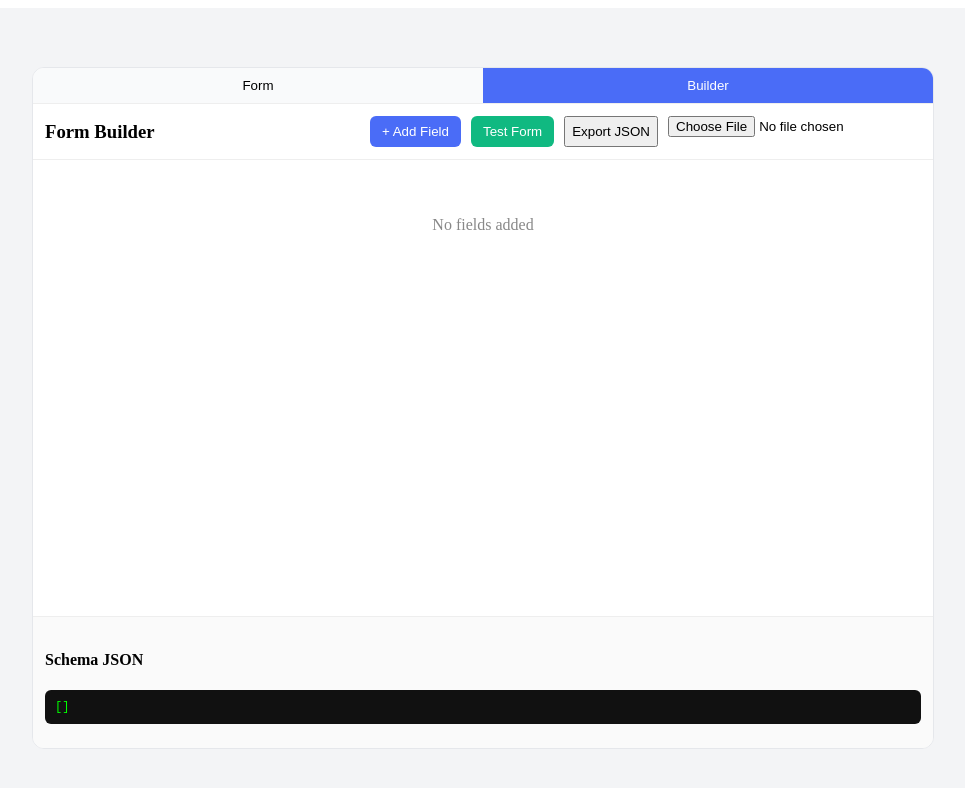
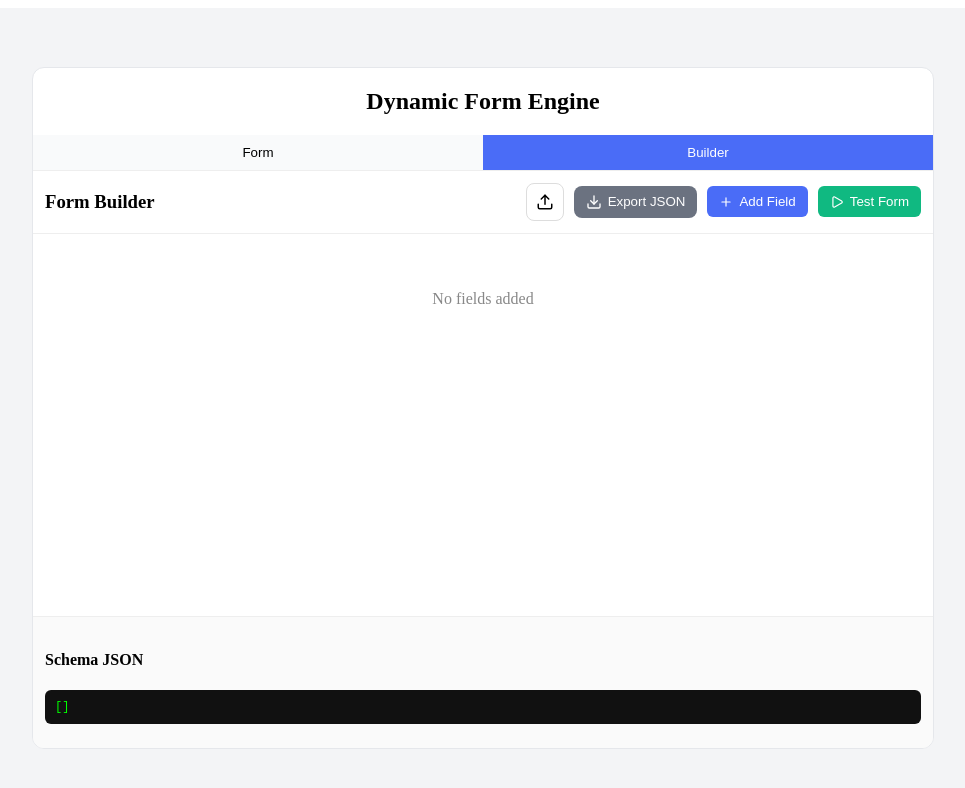
Before and after one commit to Pratikshya-N/form-engine, a React (Vite) app: page / in a window 1280 px wide. Both pictures are taken after a click on the button "Builder". Shown: the top 788 px of the page, without its empty margins (157-1122 px from the left). Built offline with nearby package versions, Linux system fonts and the light colour scheme.

Commit message:
feat: make form engine API-driven with dynamic schema

```diff
--- a/package.json
+++ b/package.json
@@ -14,6 +14,7 @@
     "@emotion/styled": "^11.14.1",
     "@hookform/resolvers": "^5.2.2",
     "@mui/material": "^9.0.0",
+    "lucide-react": "^1.14.0",
     "react": "^19.2.5",
     "react-dom": "^19.2.5",
     "react-hook-form": "^7.73.1",
--- a/src/App.tsx
+++ b/src/App.tsx
@@ -2,17 +2,19 @@ import { useState } from "react";
 import FormRenderer from "./components/FormRenderer";
 import { appStyles } from "./styles/formStyles";
 import FormBuilder from "./builder/FormBuilder";
+import type { Field } from "./types/formTypes";
 
-export default function App() {
+type View = "form" | "builder";
 
-  const [activeView, setActiveView] = useState<"form" | "builder">("form");
+const App = () => {
+  const [schema, setSchema] = useState<Field[]>([]);
+  const [activeView, setActiveView] = useState<View>("form");
 
   return (
-
     <div style={appStyles.container}>
       <div style={appStyles.card}>
-
-        {/* Top Switch */}
+        <h2 style={{textAlign: "center"}}>Dynamic Form Engine</h2>
+        {/* SWITCH BUTTONS */}
         <div style={appStyles.switchContainer}>
           <button
             style={{
@@ -35,16 +37,24 @@ export default function App() {
           </button>
         </div>
 
-        {/* CONTENT AREA (shared for both) */}
+        {/* VIEWS */}
         <div style={appStyles.content}>
-          {activeView === "form" ? (
-            <FormRenderer />
-          ) : (
-            <FormBuilder />
+          {activeView === "builder" && (
+            <FormBuilder
+              schema={schema}
+              setSchema={setSchema}
+            />
+          )}
+
+          {activeView === "form" && (
+            <FormRenderer
+              externalSchema={schema}
+            />
           )}
         </div>
-
       </div>
     </div>
   );
-}
+};
+
+export default App;
--- a/src/builder/FormBuilder.tsx
+++ b/src/builder/FormBuilder.tsx
@@ -1,16 +1,31 @@
-import { useState } from "react";
+import { useState, useEffect } from "react";
 import FieldEditor from "./FieldEditor";
 import type { Field } from "../types/formTypes";
 import { builderStyles } from "../styles/formStyles";
 import { useSnackbar } from "../context/SnackbarContext";
 import FormRenderer from "../components/FormRenderer";
+import { Upload, Download, Plus, Play, X } from "lucide-react";
 
+type Mode = "edit" | "test";
 
-const FormBuilder = () => {
-  const [fields, setFields] = useState<Field[]>([]);
-  const [showTest, setShowTest] = useState(false);
+interface Props {
+  schema: Field[];
+  setSchema: (data: Field[]) => void;
+}
+
+const FormBuilder = ({ schema, setSchema }: Props) => {
+  const [fields, setFields] = useState<Field[]>(schema || []);
+  const [mode, setMode] = useState<Mode>("edit");
 
   const { showMessage } = useSnackbar();
+
+  useEffect(() => {
+    setFields(schema);
+  }, [schema]);
+
+  useEffect(() => {
+    setSchema(fields);
+  }, [fields]);
 
   const addField = () => {
     setFields((prev) => [
@@ -27,36 +42,33 @@ const FormBuilder = () => {
     ]);
   };
 
-  const updateField = (index: number, updated: any) => {
+  const updateField = (index: number, updated: Field) => {
     const newFields = [...fields];
     newFields[index] = updated;
     setFields(newFields);
   };
 
   const deleteField = (index: number) => {
-    const newFields = fields.filter((_, i) => i !== index);
-    setFields(newFields);
+    setFields(fields.filter((_, i) => i !== index));
   };
 
   const handleTest = () => {
-    const validFields = fields.filter(
-      (f) => f.name && f.label
-    );
+    const validFields = fields.filter(f => f.name && f.label);
 
     if (!validFields.length) {
       showMessage("Add at least one valid field", "error");
       return;
     }
 
-    setShowTest(true);
+    setMode("test");
   };
 
   const handleExport = () => {
-    const dataStr = JSON.stringify(fields, null, 2);
+    const blob = new Blob([JSON.stringify(fields, null, 2)], {
+      type: "application/json"
+    });
 
-    const blob = new Blob([dataStr], { type: "application/json" });
     const url = URL.createObjectURL(blob);
-
     const a = document.createElement("a");
     a.href = url;
     a.download = "form-schema.json";
@@ -75,13 +87,27 @@ const FormBuilder = () => {
       try {
         const parsed = JSON.parse(event.target?.result as string);
 
-        // basic validation
         if (!Array.isArray(parsed)) {
-          throw new Error("Invalid schema format");
+          throw new Error("Invalid schema");
         }
 
-        setFields(parsed);
-      } catch (err) {
+        // ✅ Merge without duplicates (by name)
+        const merged = [...fields];
+
+        parsed.forEach((newField) => {
+          const exists = merged.some(
+            (f) => f.name === newField.name
+          );
+
+          if (!exists) {
+            merged.push(newField);
+          }
+        });
+
+        setFields(merged);
+        showMessage("Schema merged successfully", "success");
+
+      } catch {
         showMessage("Invalid JSON file", "error");
       }
     };
@@ -91,38 +117,66 @@ const FormBuilder = () => {
 
   return (
     <div style={builderStyles.panel}>
+
+      {/* ✅ HEADER */}
       <div style={builderStyles.header}>
         <h3 style={builderStyles.title}>Form Builder</h3>
 
-        <div style={{ display: "flex", gap: 10 }}>
-          <button onClick={addField} style={builderStyles.addBtn}>
-            + Add Field
+        <div style={builderStyles.actions}>
+
+          {/* ✅ Import Icon */}
+          <label style={builderStyles.iconBtn}>
+            <Upload size={18} />
+            <input
+              type="file"
+              accept="application/json"
+              onChange={handleImport}
+              style={{ display: "none" }}
+            />
+          </label>
+
+          {/* ✅ Export Button */}
+          <button
+            onClick={handleExport}
+            style={builderStyles.exportBtn}
+          >
+            <Download size={16} />
+            Export JSON
           </button>
 
-          <button onClick={handleTest} style={builderStyles.testBtn}>
+          {/* ✅ Add Field */}
+          <button
+            onClick={addField}
+            style={builderStyles.addBtn}
+          >
+            <Plus size={14} />
+            Add Field
+          </button>
+
+          {/* ✅ Test Form */}
+          <button
+            onClick={handleTest}
+            style={builderStyles.testBtn}
+          >
+            <Play size={14} />
             Test Form
           </button>
 
-          {showTest && (
-            <div style={{ marginTop: 20 }}>
-              <h3>Test Form</h3>
-
-              <FormRenderer externalSchema={fields} />
-
-              <button onClick={() => setShowTest(false)}>
-                Close Test
+          {/* ✅ Close Icon (only in test mode) */}
+          {mode === "test" && (
+            <button
+              onClick={() => setMode("edit")}
+              style={builderStyles.closeIcon}
+            >
+              <X size={18} />
             </button>
-            </div>
           )}
-
-          <button onClick={handleExport}>
-            Export JSON
-          </button>
-
-          <input type="file" accept="application/json" onChange={handleImport} />
         </div>
       </div>
 
+      {/* ✅ BODY SWITCH */}
+      {mode === "edit" ? (
+        <>
           <div style={builderStyles.panelBody}>
             {fields.length === 0 ? (
               <div style={builderStyles.emptyState}>
@@ -134,20 +188,25 @@ const FormBuilder = () => {
                   key={i}
                   field={field}
                   allFields={fields}
-              onChange={(updated: any) => updateField(i, updated)}
+                  onChange={(updated) => updateField(i, updated)}
                   onDelete={() => deleteField(i)}
                 />
               ))
             )}
           </div>
 
-      {/* JSON Preview */}
           <div style={builderStyles.jsonBox}>
             <h4>Schema JSON</h4>
             <pre style={builderStyles.jsonPreview}>
               {JSON.stringify(fields, null, 2)}
             </pre>
           </div>
+        </>
+      ) : (
+        <div style={builderStyles.testContainer}>
+          <FormRenderer externalSchema={fields} isTestMode={true}/>
+        </div>
+      )}
     </div>
   );
 };
--- a/src/hooks/useFormEngine.ts
+++ b/src/hooks/useFormEngine.ts
@@ -19,6 +19,7 @@ export const useFormEngine = () => {
         getValues,
         trigger,
         reset,
+        watch,
         formState: { errors }
     } = form;
 
@@ -74,6 +75,7 @@ export const useFormEngine = () => {
         getValues,
         trigger,
         reset,
+        watch,
         errors,
         schema,
         onSubmit
--- a/src/styles/formStyles.ts
+++ b/src/styles/formStyles.ts
@@ -96,6 +96,15 @@ export const formStyles: Record<string, CSSProperties> = {
     borderRadius: "6px",
     cursor: "pointer",
     marginBottom: "10px"
+  },
+  submitBtnDisabled: {
+    backgroundColor: "#ccc",
+    color: "#666",
+    cursor: "not-allowed",
+    border: "none",
+    padding: "10px 16px",
+    borderRadius: 6,
+    // opacity: 0.7
   }
 };
 
@@ -112,23 +121,6 @@ export const builderStyles: Record<string, CSSProperties> = {
     overflowY: "auto",
     padding: 16,
   },
-
-  // container: {
-  //   height: "80vh",
-  //   display: "flex",
-  //   justifyContent: "center",
-  // },
-
-  // panel: {
-  //   width: "100%",
-  //   maxWidth: 800,
-  //   display: "flex",
-  //   flexDirection: "column",
-  //   border: "1px solid #e5e7eb",
-  //   borderRadius: 10,
-  //   background: "#fff",
-  //   overflow: "hidden",
-  // },
 
   header: {
     padding: 12,
@@ -149,6 +141,10 @@ export const builderStyles: Record<string, CSSProperties> = {
     padding: "8px 12px",
     borderRadius: 6,
     cursor: "pointer",
+    display: "flex",
+    alignItems: "center",
+    gap: "6px",
+    fontWeight: 500
   },
 
   testBtn: {
@@ -158,13 +154,55 @@ export const builderStyles: Record<string, CSSProperties> = {
     padding: "8px 12px",
     borderRadius: 6,
     cursor: "pointer",
+    display: "flex",
+    alignItems: "center",
+    gap: "6px",
+    fontWeight: 500
   },
 
-  // panelBody: {
-  //   flex: 1,
-  //   overflowY: "auto",
-  //   padding: 12,
-  // },
+  actions: {
+    display: "flex",
+    alignItems: "center",
+    gap: "10px"
+  },
+
+  iconBtn: {
+    display: "flex",
+    alignItems: "center",
+    justifyContent: "center",
+    width: "36px",
+    height: "36px",
+    borderRadius: "8px",
+    border: "1px solid #ddd",
+    cursor: "pointer",
+    background: "#fff"
+  },
+
+  exportBtn: {
+    display: "flex",
+    alignItems: "center",
+    gap: "6px",
+    padding: "8px 12px",
+    borderRadius: "8px",
+    border: "none",
+    cursor: "pointer",
+    background: "#6b7280", // ✅ neutral grey
+    color: "#fff",
+    fontWeight: 500
+  },
+
+  closeIcon: {
+    display: "flex",
+    alignItems: "center",
+    justifyContent: "center",
+    width: "36px",
+    height: "36px",
+    borderRadius: "8px",
+    border: "none",
+    cursor: "pointer",
+    background: "#ef4444", // red
+    color: "#fff"
+  },
 
   emptyState: {
     textAlign: "center",
```
Also changed, not shown: src/components/FormRenderer.tsx (+58 -29 lines), 1 other file (tests, documents, lock files or other folders). Lines whose indentation alone changed are shown as unchanged.
